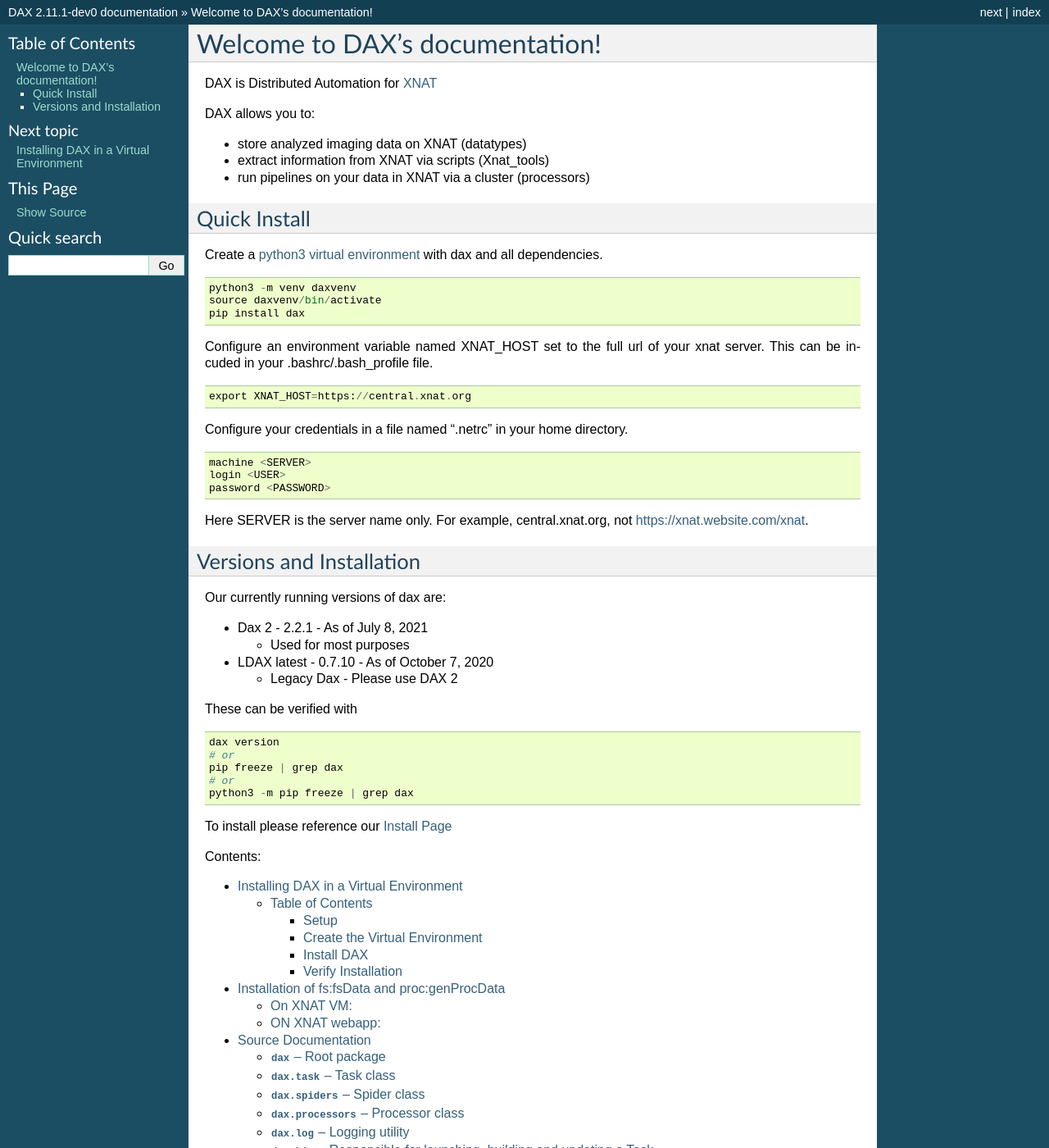
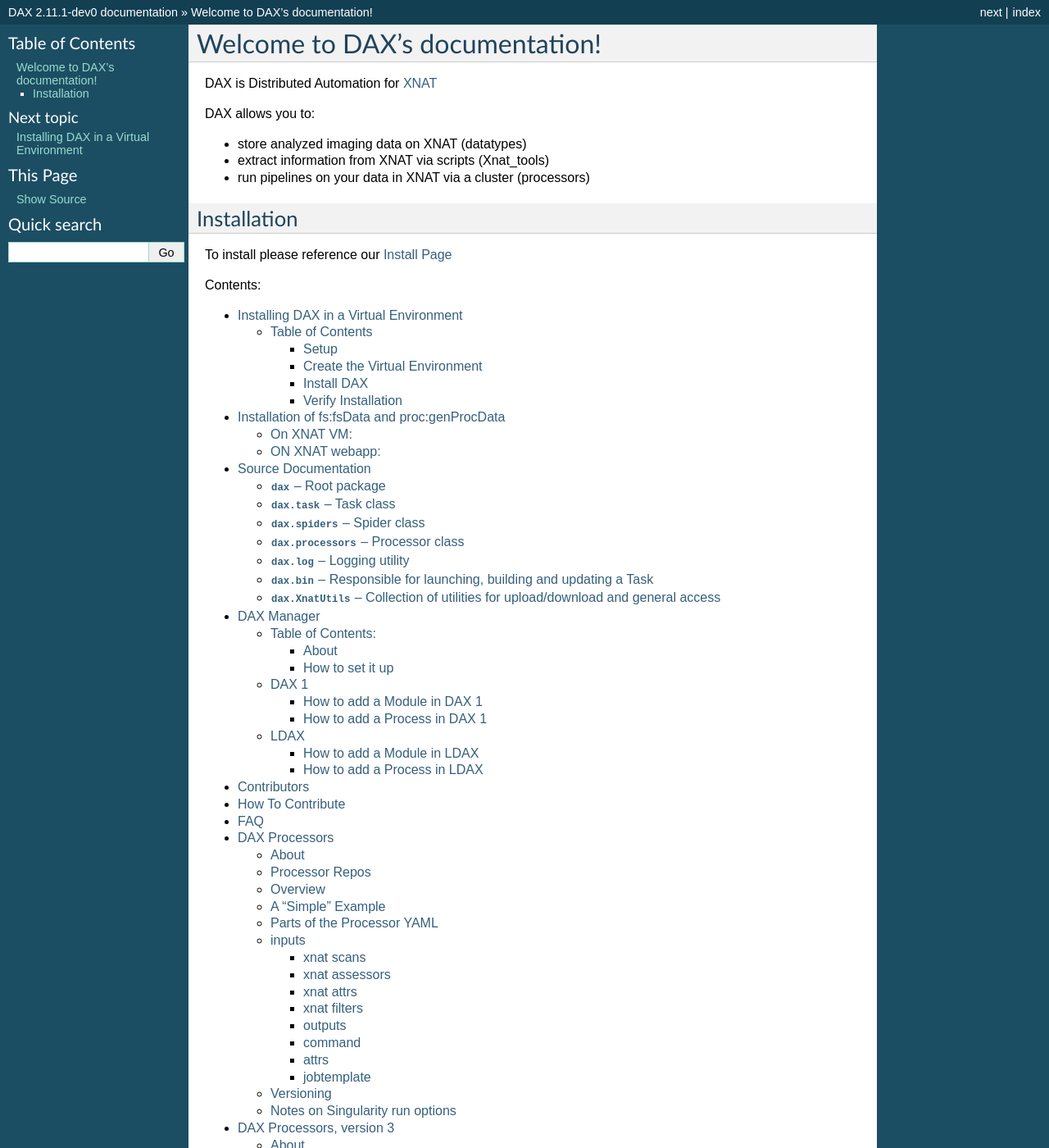
Before and after one commit to VUIIS/dax, a Sphinx documentation site: the page built from docs/index.rst, in a window 1280 px wide and 1400 px high. Shown: the whole window at 82% size. Built offline with Sphinx 7.4.7, drawn with Linux system fonts in a browser that asks for light colours.

Commit message:
Update installing_dax_in_a_virtual_environment.rst (#438)
* Update installing_dax_in_a_virtual_environment.rst

* Update index.rst

* Update index.rst

* Update index.rst

* Update index.rst

```diff
--- a/docs/index.rst
+++ b/docs/index.rst
@@ -9,55 +9,9 @@
 - extract information from XNAT via scripts (Xnat_tools)
 - run pipelines on your data in XNAT via a cluster (processors)
 
-Quick Install
--------------------------
-Create a `python3 virtual environment <https://docs.python.org/3/library/venv.html>`_ with dax and all dependencies.
 
-::
-
-  python3 -m venv daxvenv
-  source daxvenv/bin/activate
-  pip install dax
-
-
-Configure an environment variable named XNAT_HOST set to the full url of your xnat server. This can
-be incuded in your .bashrc/.bash_profile file.
-::
-
-  export XNAT_HOST=https://central.xnat.org
-
-Configure your credentials in a file named ".netrc" in your home directory.
-::
-
-  machine <SERVER>
-  login <USER>
-  password <PASSWORD>
-
-Here SERVER is the server name only. For example, central.xnat.org, not https://xnat.website.com/xnat.
-
-
-Versions and Installation
--------------------------
-
-Our currently running versions of dax are:
-
-- Dax 2 - 2.2.1 - As of July 8, 2021
-
-  - Used for most purposes
-
-- LDAX latest - 0.7.10 - As of October 7, 2020
-
-  - Legacy Dax - Please use DAX 2
-
-These can be verified with
-
-::
-
-  dax version
-  # or
-  pip freeze | grep dax
-  # or
-  python3 -m pip freeze | grep dax
+Installation
+------------
 
 To install please reference our `Install Page <https://dax.readthedocs.io/en/latest/installing_dax_in_a_virtual_environment.html>`_
 
--- a/docs/installing_dax_in_a_virtual_environment.rst
+++ b/docs/installing_dax_in_a_virtual_environment.rst
@@ -77,6 +77,11 @@
 Make sure that the xnat_host is formatted similarly to 'xnat.website.com' NOT 'https://xnat.website.com/xnat'
 The full url WILL NOT WORK properly.
 
+File permissions on the .netrc must be user-only, e.g. need to run
+
+::
+
+	chmod go-rwx ~/.netrc
 
 -------------------
 Verify Installation
```
